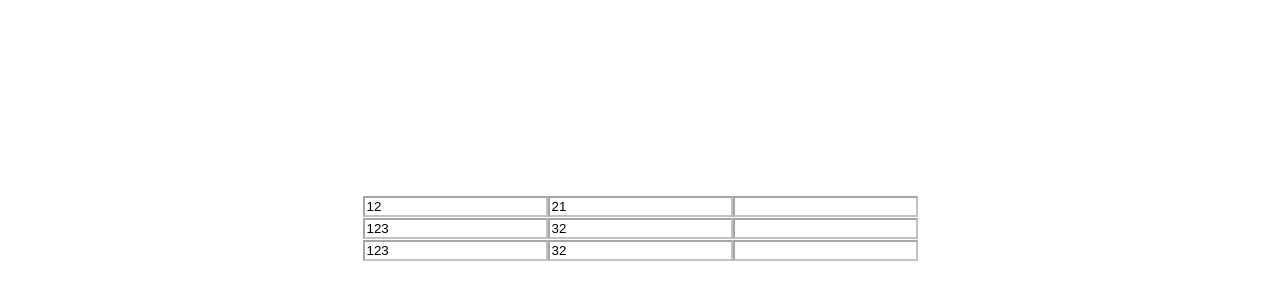
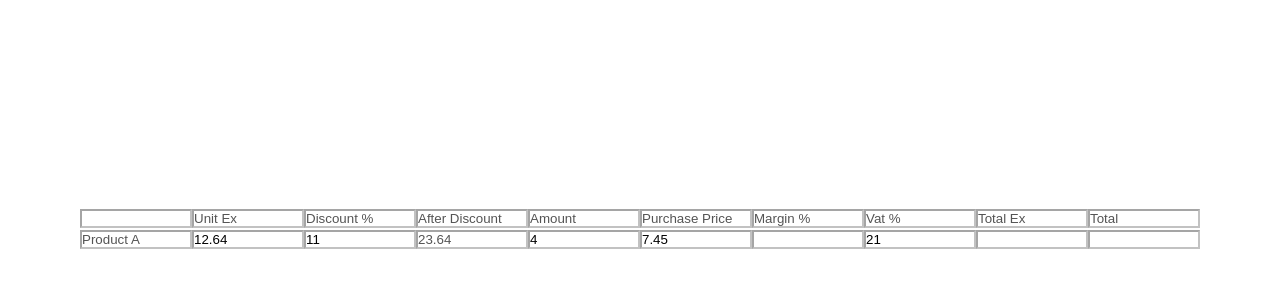
Before and after one commit to tahacini/excel-like, a React (Create React App) app: page / in a window 1280 px wide. Shown: the part 172-472 px from the top of the page. Built offline with nearby package versions, Linux system fonts and the light colour scheme.

Commit message:
funcs added

```diff
--- a/src/App.css
+++ b/src/App.css
@@ -1,3 +1,11 @@
+*,
+*::before,
+*::after {
+  box-sizing: border-box;
+  margin: 0;
+  padding: 0;
+}
+
 #root {
   height: 100vh;
 }
@@ -14,6 +22,7 @@
 
 input {
   border-color: rgba(0, 0, 0, 0.35);
+  width: 100%;
 }
 
 input:disabled {
@@ -32,3 +41,8 @@ input::-webkit-inner-spin-button {
 input[type='number'] {
   -moz-appearance: textfield;
 }
+
+.grid-container {
+  display: grid;
+  padding: 0 5rem;
+}
--- a/src/App.js
+++ b/src/App.js
@@ -1,24 +1,74 @@
 import React, { useState } from 'react';
-import { Line } from './components';
+import { Line, Header } from './components';
 import './App.css';
+const x = 10;
+function App() {
+  const [header] = useState([
+    { label: 'Unit Ex', key: 'unitEx' },
+    { label: 'Discount %', key: 'discount' },
+    { label: 'After Discount', key: 'afterDiscount' },
+    { label: 'Amount', key: 'amount' },
+    { label: 'Purchase Price', key: 'purchasePrice' },
+    { label: 'Margin %', key: 'margin' },
+    { label: 'Vat %', key: 'vat' },
+    { label: 'Total Ex', key: 'totalEx' },
+    { label: 'Total', key: 'total' },
+  ]);
+  const [arr, setArr] = useState([
+    {
+      productName: 'Product A',
+      unitEx: 12.64,
+      discount: 11,
+      afterDiscount: undefined,
+      amount: 4,
+      purchasePrice: 7.45,
+      margin: undefined,
+      vat: 21,
+      totalEx: undefined,
+      total: undefined,
+    },
+  ]);
 
-function App() {
-  const [arr, setArr] = useState([
-    { num1: 12, num2: 21, num3: null },
-    { num1: 123, num2: 32, num3: null },
-    { num1: 123, num2: 32, num3: null },
-  ]);
+  const times = (num) => num * x;
+
+  const handleDiscount = (num1, num2) => {
+    const result = (times(num1) - (times(num1) / times(100)) * times(num2)) / x;
+    return result;
+  };
+
+  const handleMargin = (num1, num2) => {
+    const result =
+      (((times(num1) - times(num2)) / times(num2)) * times(100)) / x;
+    return result;
+  };
+
+  const handleTotalEx = (num1, num2) => {
+    const result = num1 * num2;
+    return result;
+  };
+
+  const handleTotal = (num1, num2) => {
+    const result = (times(num1) * (times(num2) / times(100) + 1)) / x;
+    return result;
+  };
 
   const handleChange = (newValue, selectedItem, index) => {
     const newArr = arr.map((el, newIndex) => {
       if (newIndex === index) {
         const newObj = {
           ...el,
-          [selectedItem]: +newValue,
+          [selectedItem]: newValue,
         };
+        const afterDiscount = handleDiscount(newObj.unitEx, newObj.discount);
+        const margin = handleMargin(afterDiscount, newObj.purchasePrice);
+        const totalEx = handleTotalEx(afterDiscount, newObj.amount);
+        const total = handleTotal(totalEx, newObj.vat);
         return {
           ...newObj,
-          num3: newObj.num1 + newObj.num2,
+          afterDiscount,
+          margin,
+          totalEx,
+          total,
         };
       }
       return el;
@@ -28,9 +78,15 @@ function App() {
 
   return (
     <div className="App">
-      <div>
+      <div className="grid-container">
+        <Header rowData={header} />
         {arr.map((el, index) => (
-          <Line rowData={el} rowIndex={index} handleChange={handleChange} />
+          <Line
+            key={`line-${index}`}
+            rowData={el}
+            rowIndex={index}
+            handleChange={handleChange}
+          />
         ))}
       </div>
     </div>
--- a/src/components/EditableBox.js
+++ b/src/components/EditableBox.js
@@ -1,14 +1,23 @@
 import React from 'react';
 
-const EditableBox = ({ name, value, onChange, disabled }) => {
-  // asdad
+const EditableBox = ({ value, onChange, disabled }) => {
+  const handleRegex = (val) => {
+    const regex = /^-?\d+(\.\d{0,2})?$/;
+    if (regex.test(val)) {
+      onChange(val);
+    }
+    if (!val) {
+      onChange(val);
+    }
+  };
+
   return (
     <div>
       <input
         disabled={disabled}
         type="number"
         value={value}
-        onChange={(e) => onChange(e.target.value)}
+        onChange={(e) => handleRegex(e.target.value)}
       />
     </div>
   );
--- /dev/null
+++ b/src/components/Header.js
@@ -0,0 +1,15 @@
+import React from 'react';
+import HeaderBox from './HeaderBox';
+
+const Header = ({ rowData }) => {
+  return (
+    <div className="row-line">
+      <HeaderBox name={''} />
+      {rowData.map((el, index) => (
+        <HeaderBox key={`header-${index}`} name={el.label} />
+      ))}
+    </div>
+  );
+};
+
+export default Header;
--- /dev/null
+++ b/src/components/HeaderBox.js
@@ -0,0 +1,11 @@
+import React from 'react';
+
+const HeaderBox = ({ name }) => {
+  return (
+    <div>
+      <input value={name} disabled />
+    </div>
+  );
+};
+
+export default HeaderBox;
--- a/src/components/Line.js
+++ b/src/components/Line.js
@@ -1,18 +1,40 @@
 import React from 'react';
 import EditableBox from './EditableBox';
+import HeaderBox from './HeaderBox';
 
 const Line = ({ rowData, rowIndex, handleChange }) => {
+  const afterDiscount = rowData.afterDiscount
+    ? rowData.afterDiscount
+    : rowData.unitEx + rowData.discount;
   return (
     <div className="row-line">
+      <HeaderBox name={rowData.productName} />
       <EditableBox
-        value={rowData.num1}
-        onChange={(newValue) => handleChange(newValue, 'num1', rowIndex)}
+        value={rowData.unitEx}
+        onChange={(newValue) => handleChange(newValue, 'unitEx', rowIndex)}
       />
       <EditableBox
-        value={rowData.num2}
-        onChange={(newValue) => handleChange(newValue, 'num2', rowIndex)}
+        value={rowData.discount}
+        onChange={(newValue) => handleChange(newValue, 'discount', rowIndex)}
       />
-      <EditableBox disabled value={rowData.num3} />
+      <EditableBox disabled value={afterDiscount} />
+      <EditableBox
+        value={rowData.amount}
+        onChange={(newValue) => handleChange(newValue, 'amount', rowIndex)}
+      />
+      <EditableBox
+        value={rowData.purchasePrice}
+        onChange={(newValue) =>
+          handleChange(newValue, 'purchasePrice', rowIndex)
+        }
+      />
+      <EditableBox disabled value={rowData.margin} />
+      <EditableBox
+        value={rowData.vat}
+        onChange={(newValue) => handleChange(newValue, 'vat', rowIndex)}
+      />
+      <EditableBox disabled value={rowData.totalEx} />
+      <EditableBox disabled value={rowData.total} />
     </div>
   );
 };
--- a/src/components/index.js
+++ b/src/components/index.js
@@ -1,2 +1,4 @@
 export { default as EditableBox } from './EditableBox';
 export { default as Line } from './Line';
+export { default as Header } from './Header';
+export { default as HeaderBox } from './HeaderBox';
```
